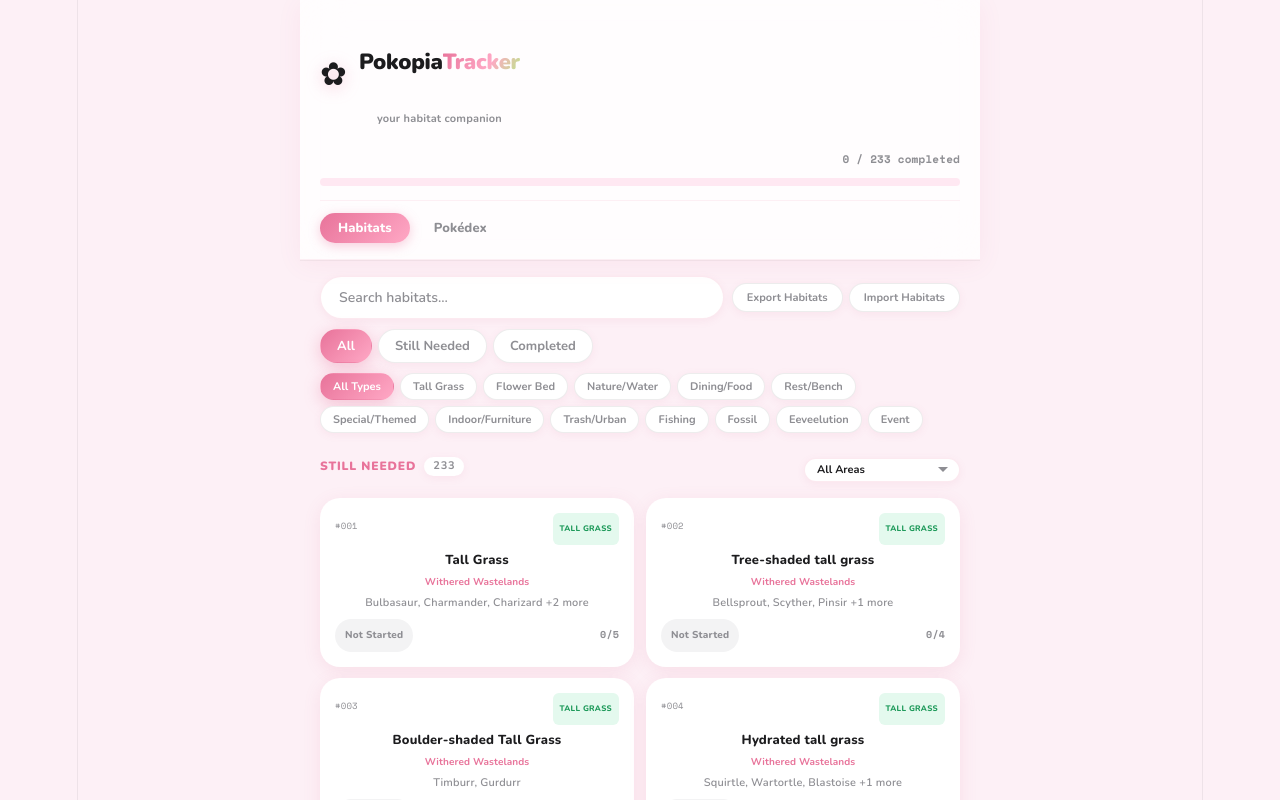
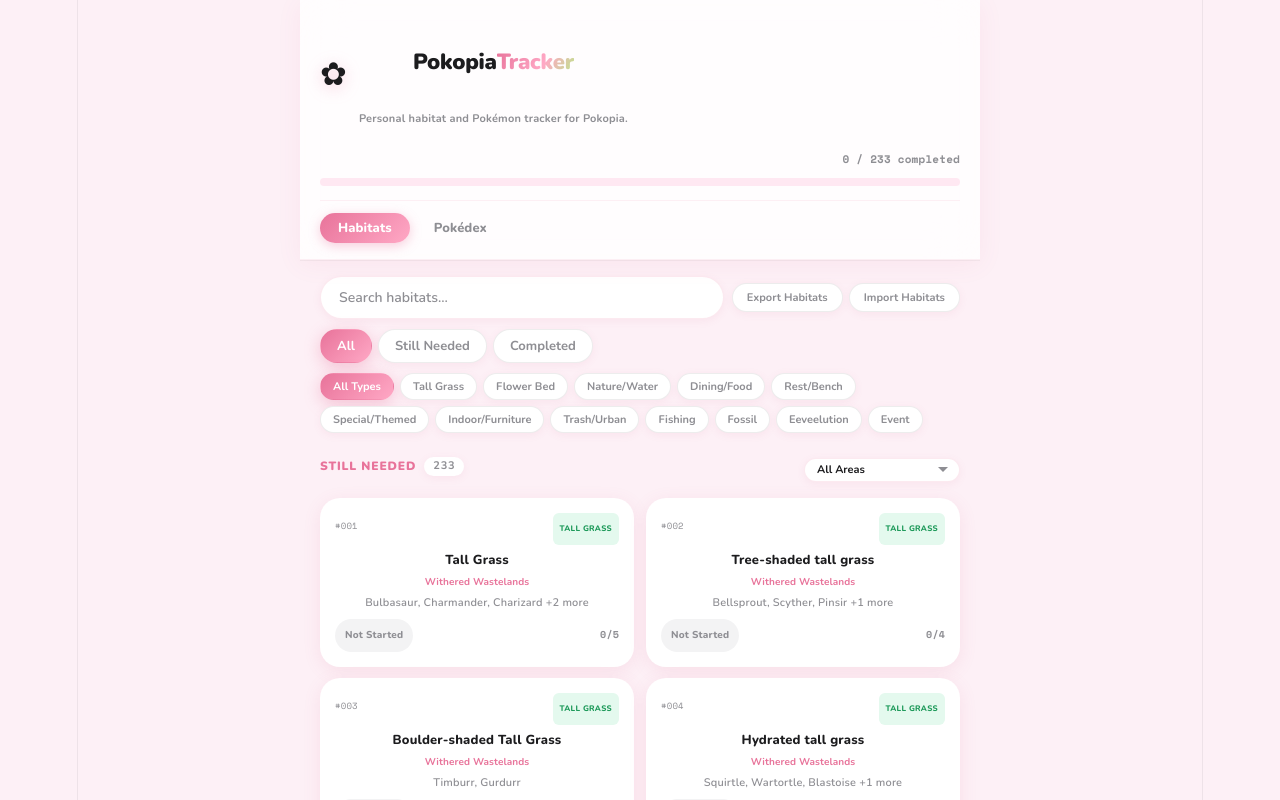
Before and after one commit to kaitlyndickinson/pokopia-tracker, a React (Vite) app: page / in a window 1280 px wide. Shown: the top 800 px of the page. Built offline with nearby package versions, Linux system fonts and the light colour scheme.

Commit message:
Small updates to README, gitignore, and App.jsx

```diff
--- a/src/App.jsx
+++ b/src/App.jsx
@@ -253,7 +253,7 @@
           <span className="pokeball">✿</span>
           <div className="header-text">
             <h1>Pokopia<span className="accent">Tracker</span></h1>
-            <p className="header-sub">your habitat companion</p>
+            <p className="header-sub">Personal habitat and Pokémon tracker for Pokopia.</p>
           </div>
         </div>
         <div className="progress-section">
```
Also changed, not shown: 2 other files (tests, documents, lock files or other folders).
